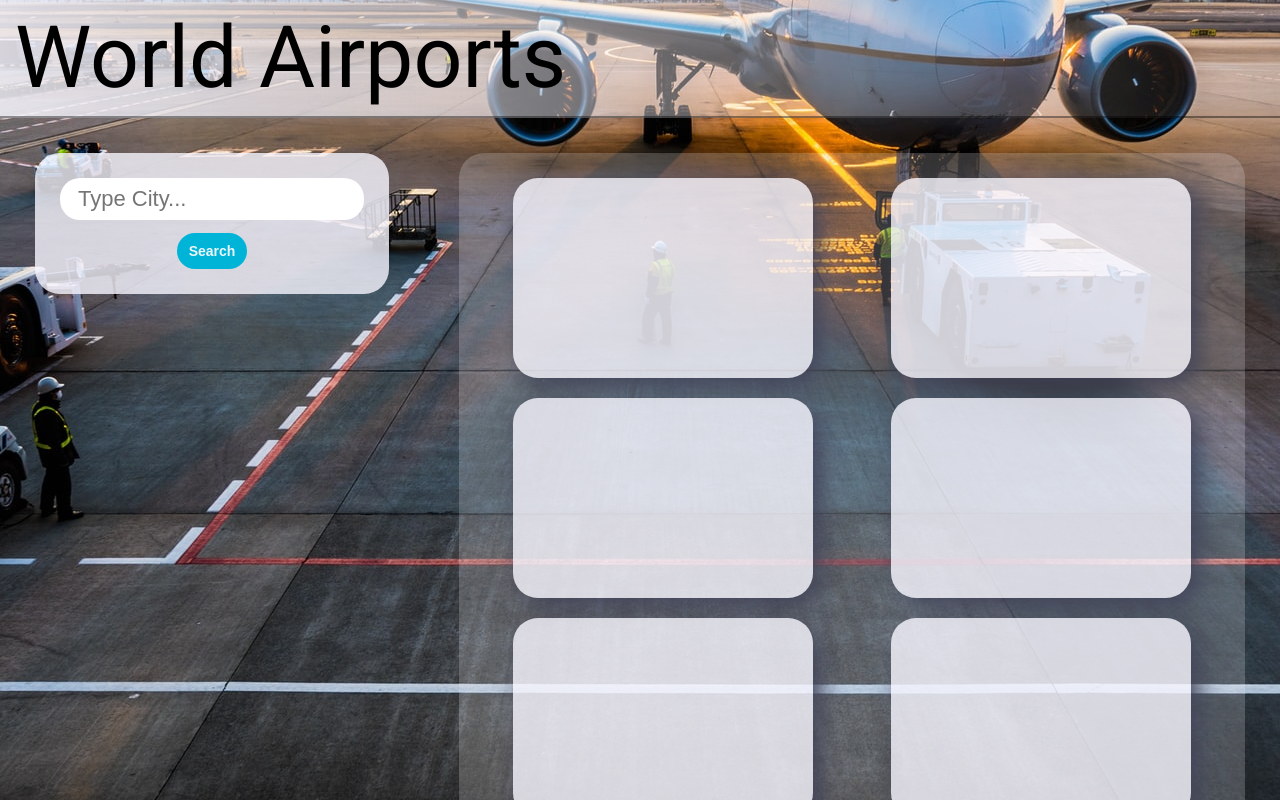
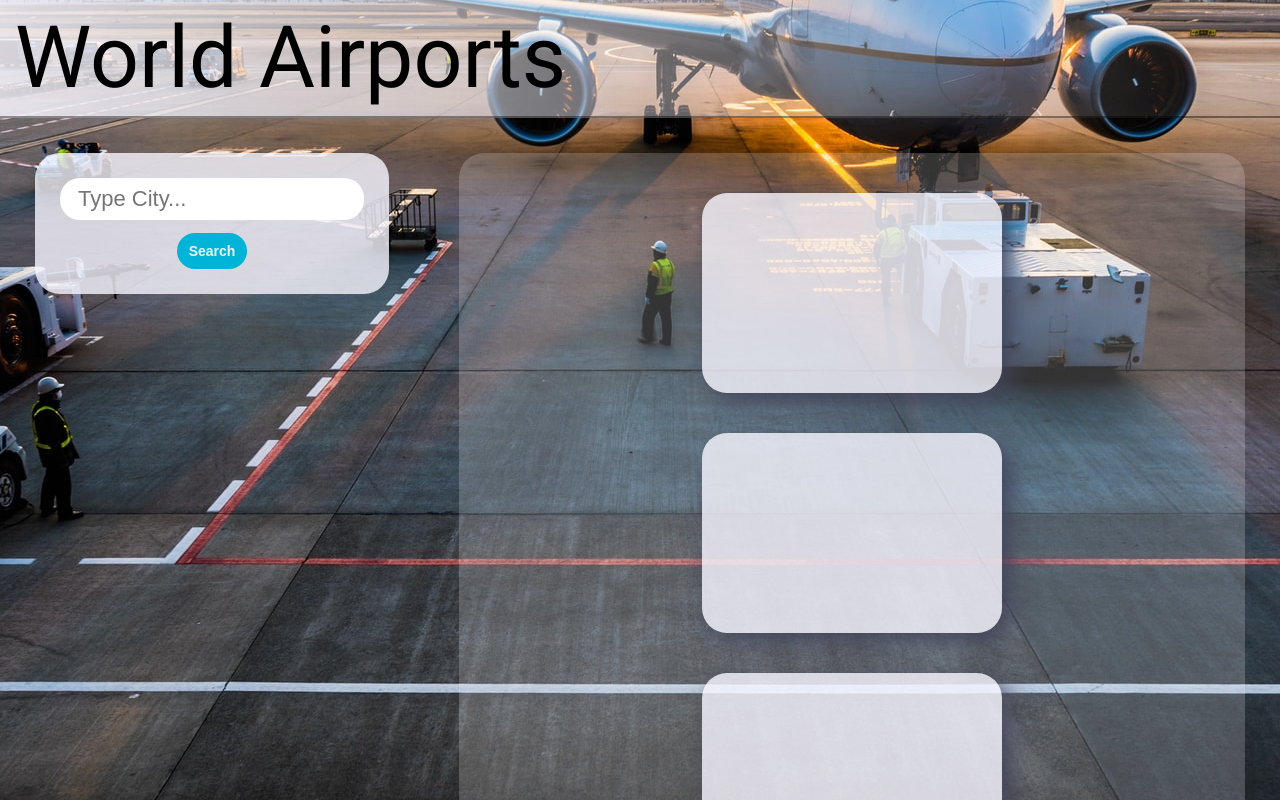
Before and after one commit to Rom4n25/flights, a React (Create React App) app: page / in a window 1280 px wide. Shown: the top 800 px of the page. Built offline with nearby package versions, Linux system fonts and the light colour scheme.

Commit message:
WelcomeContent compoment style fix

```diff
--- a/src/components/main/Main.js
+++ b/src/components/main/Main.js
@@ -10,7 +10,7 @@ const Main = () => {
 
         container:{
             backgroundColor: "rgba(248, 247, 255, 0.2)",
-            padding: "25px",
+            padding: "40px",
             margin: "35px",
             borderRadius: "25px",
         }
--- a/src/components/main/WelcomeContent.js
+++ b/src/components/main/WelcomeContent.js
@@ -1,12 +1,10 @@
 const WelcomeContent = () => {
-
 
     const styles = {
 
         gridContainer:{
-            flex: "1",
             display: "grid",
-            gap: "20px",
+            gap: "40px",
             gridTemplateColumns: "repeat(auto-fill, minmax(350px, 1fr)",
             justifyItems: "center",
             alignItems: "center",
```
